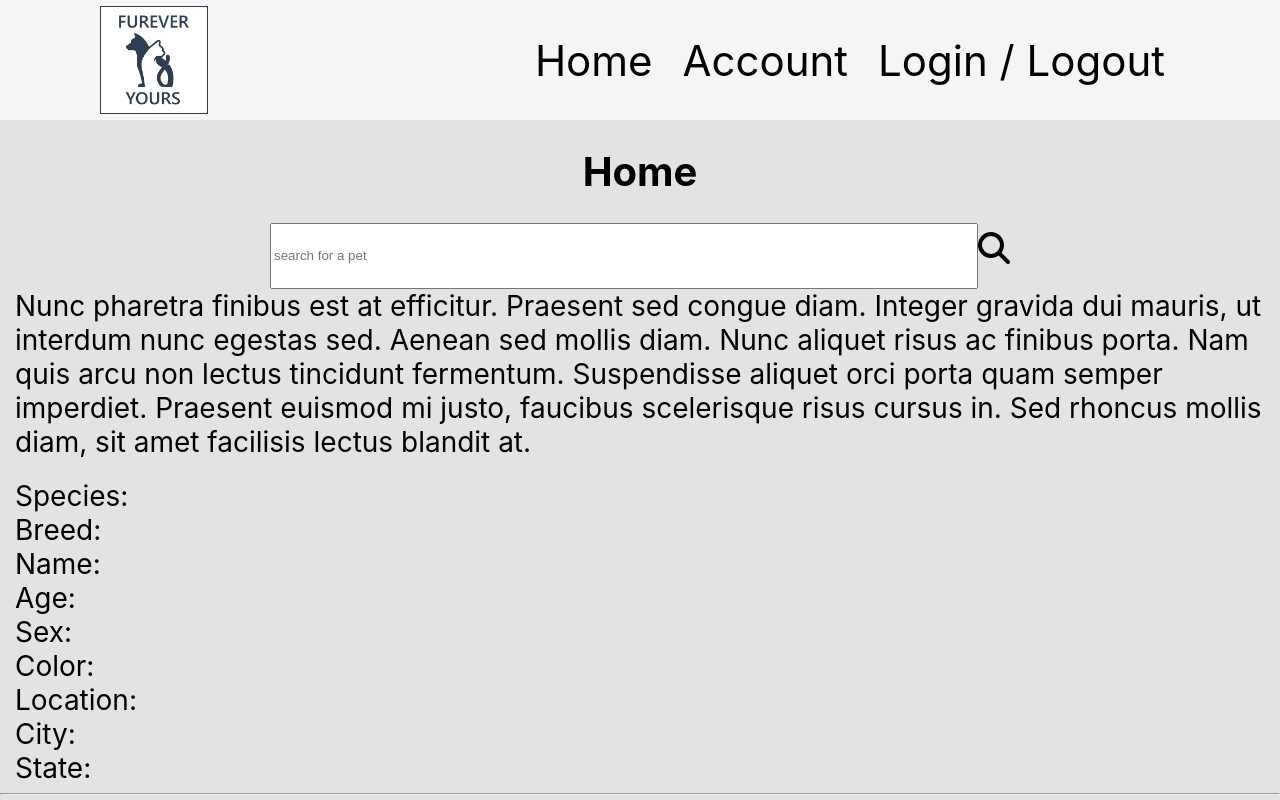
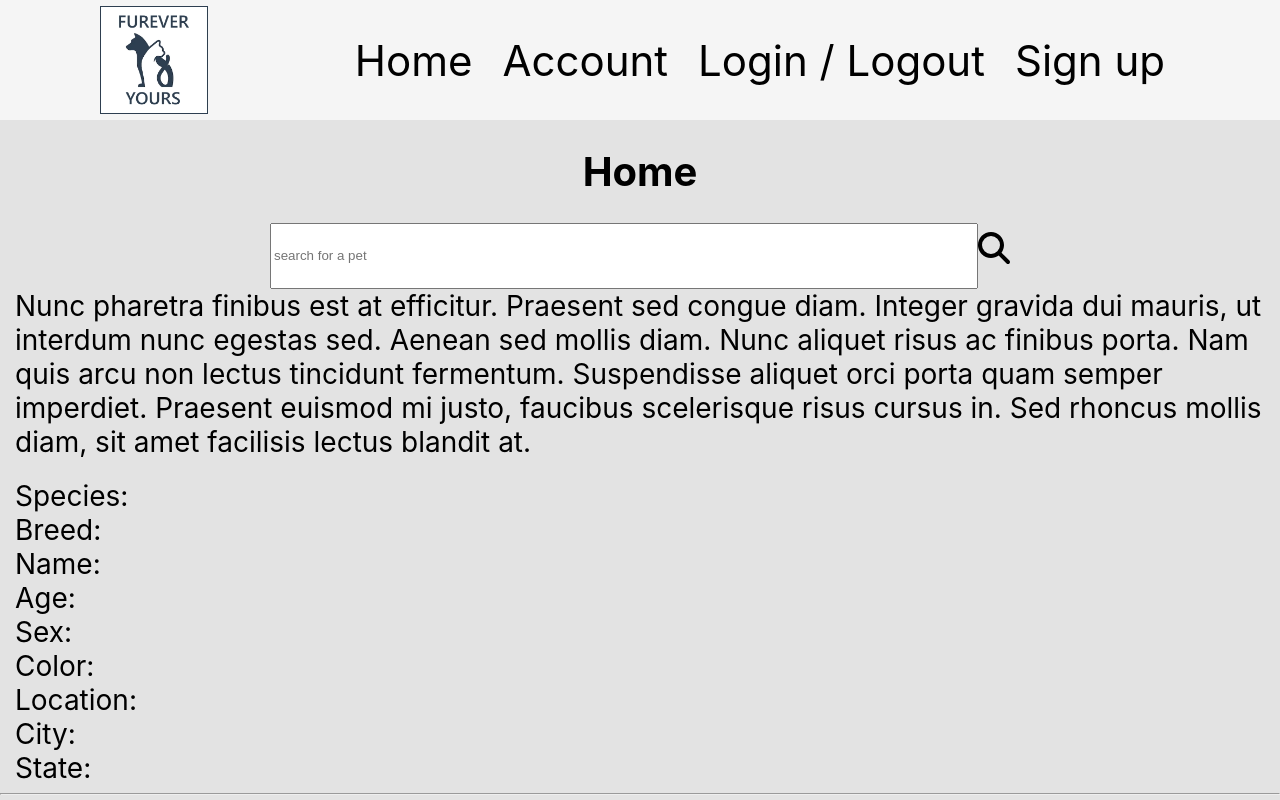
Before and after one commit to qosole/furever-yours, a React (Create React App) app in the folder client/: page / in a window 1280 px wide. Shown: the top 800 px of the page. Built offline with nearby package versions, Linux system fonts and the light colour scheme; no server answers.

Commit message:
Add signup page to nav bar

```diff
--- a/client/src/components/Nav.js
+++ b/client/src/components/Nav.js
@@ -36,6 +36,15 @@
           Login / Logout
         </a>
       </li>
+      <li>
+        <a
+          href="#signup"
+          onClick={() => handlePageChange('Signup')}
+          className={currentPage === 'Signup' ? 'nav-link active' : 'nav-link'}
+        >
+          Sign up
+        </a>
+      </li>
     </ul>
 </section>
 </nav>
```
